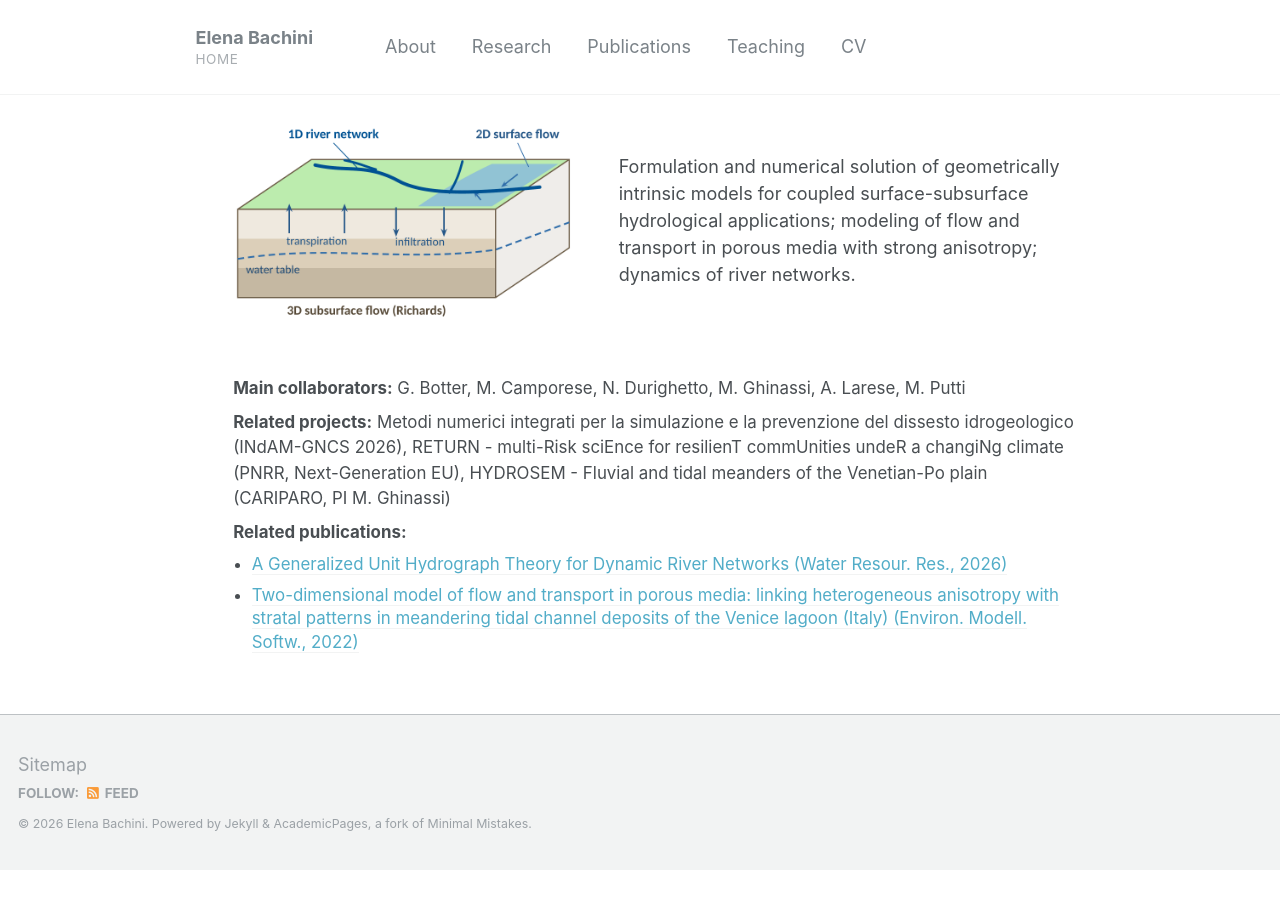
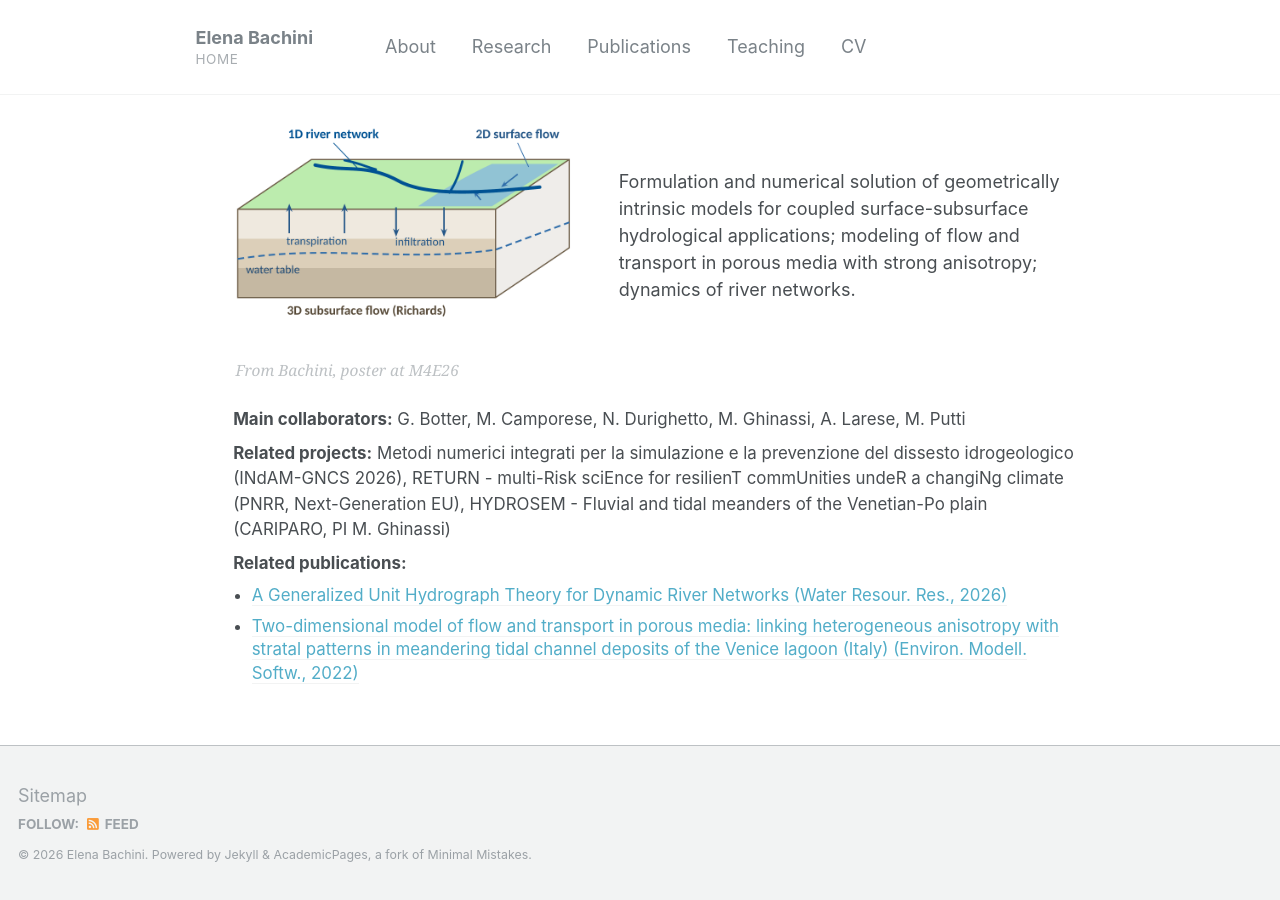
Before and after one commit to elenabachini/elenabachini.github.io, a Jekyll site: the page built from _pages/research.md, in a window 1280 px wide and 900 px high, scrolled down 2963 px. Built offline with Jekyll 4.4.1, drawn with Linux system fonts in a browser that asks for light colours; before the commit the page ends 3833 px from its top, so only the background shows below that.

Commit message:
update caption

```diff
--- a/_pages/research.md
+++ b/_pages/research.md
@@ -36,6 +36,7 @@ feature_row:
     </ul>"
   - title: "Coupled models & hydrological networks"
     image_path: research/surface-subsurface.png
+    image_caption: "From Bachini, poster at M4E26"  # TODO: link the poster once the organizers put it online
     alt: "Coupled model: 1D river network and 2D surface flow over 3D subsurface flow (Richards equation)"
     excerpt: "Formulation and numerical solution of geometrically intrinsic models for coupled surface-subsurface hydrological applications; modeling of flow and transport in porous media with strong anisotropy; dynamics of river networks."
     details: "<p><b>Main collaborators:</b> G. Botter, M. Camporese, N. Durighetto, M. Ghinassi,  A. Larese, M. Putti</p><p><b>Related projects:</b> Metodi numerici integrati per la simulazione e la prevenzione del dissesto idrogeologico (INdAM-GNCS 2026), RETURN - multi-Risk sciEnce for resilienT commUnities undeR a changiNg climate (PNRR, Next-Generation EU), HYDROSEM - Fluvial and tidal meanders of the Venetian-Po plain (CARIPARO, PI M. Ghinassi)</p><p><b>Related publications:</b></p><ul class=\"research-pub-list\"><li><a href=\"/publications/#botter2026\">A Generalized Unit Hydrograph Theory for Dynamic River Networks (Water Resour. Res., 2026)</a></li><li><a href=\"/publications/#bachini2022ems\">Two-dimensional model of flow and transport in porous media: linking heterogeneous anisotropy with stratal patterns in meandering tidal channel deposits of the Venice lagoon (Italy) (Environ. Modell. Softw., 2022)</a></li></ul>"
```
